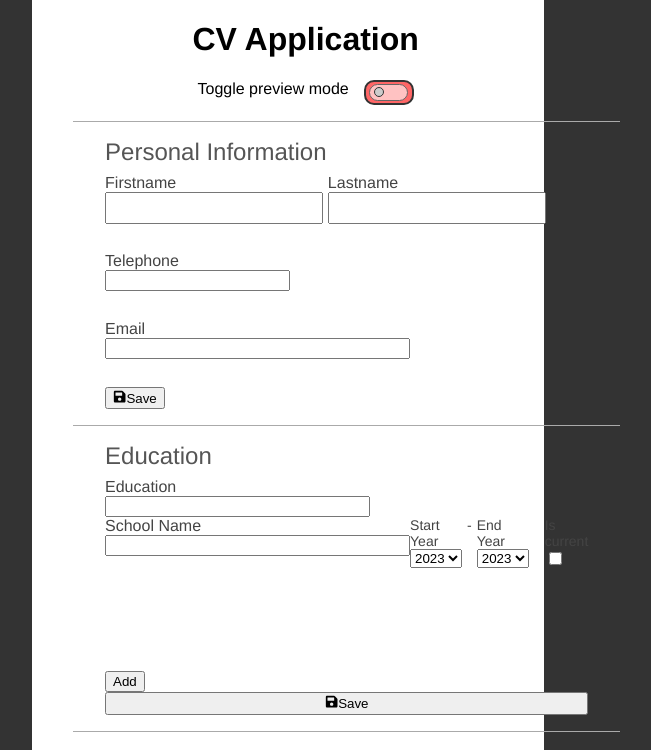
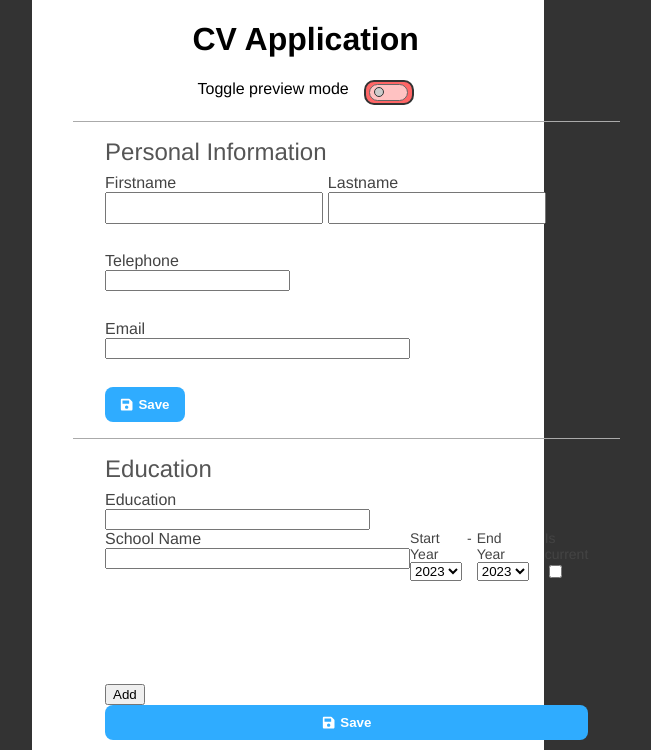
Before and after one commit to JSHC/odin-cvproject, a React (Create React App) app: page / in a window 1280 px wide. Shown: the top 750 px of the page, without its empty margins (352-1003 px from the left). Built offline with nearby package versions, Linux system fonts and the light colour scheme.

Commit message:
Add IconButton styling

```diff
--- a/src/styles/IconButton.css
+++ b/src/styles/IconButton.css
@@ -1,3 +1,26 @@
 .icon-button {
+    display: grid;
+    align-items: center;
+    grid-template-columns: auto auto;
+    column-gap: 5px;
+    background-color: rgb(47, 172, 255);
+    padding: 10px 15px;
+    border-radius: 8px;
+    border: none;
+    cursor: pointer;
+}
 
+.icon-button:hover {
+    background-color: rgb(108, 196, 255);
 }
+
+.icon-button svg {
+    justify-self: end;
+    fill: #fff;
+}
+
+.icon-button span {
+    justify-self: start;
+    color: #fff;
+    font-weight: bold;
+}
```
